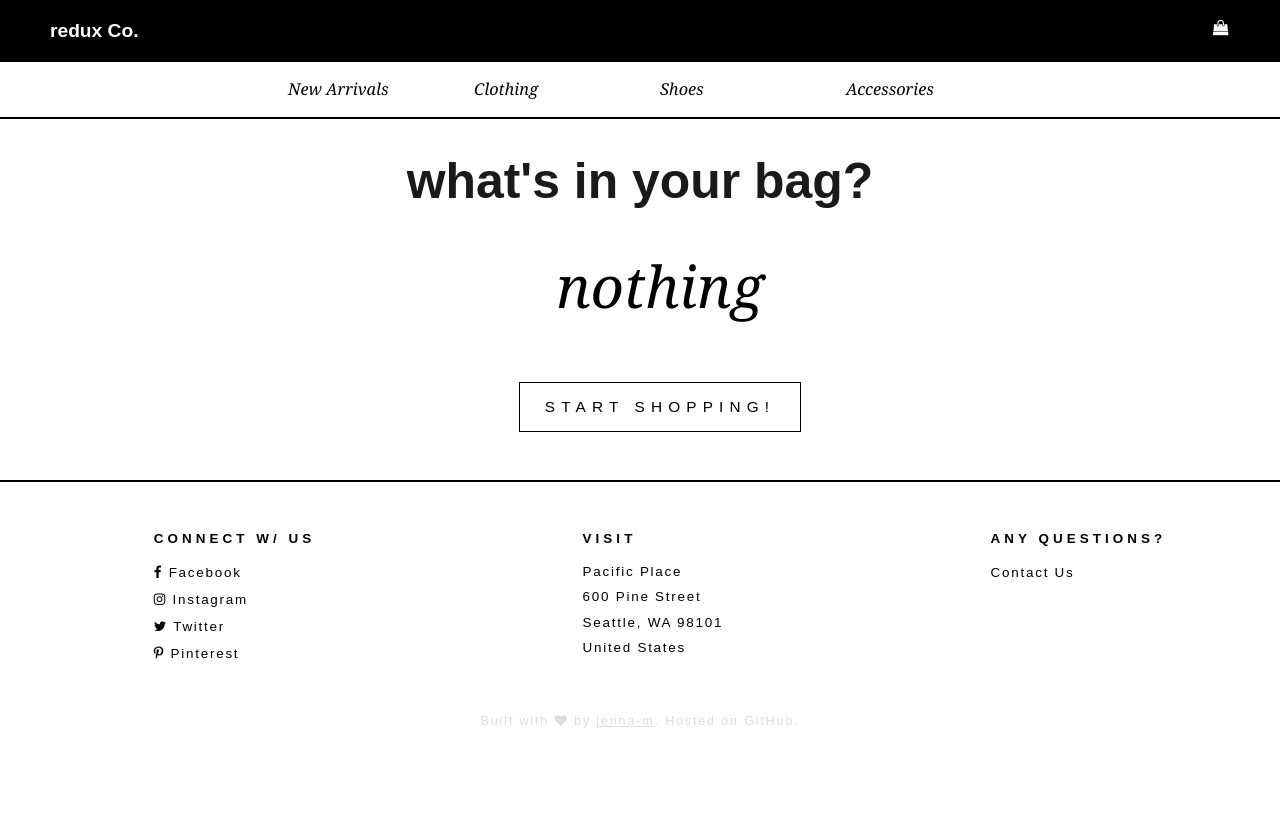
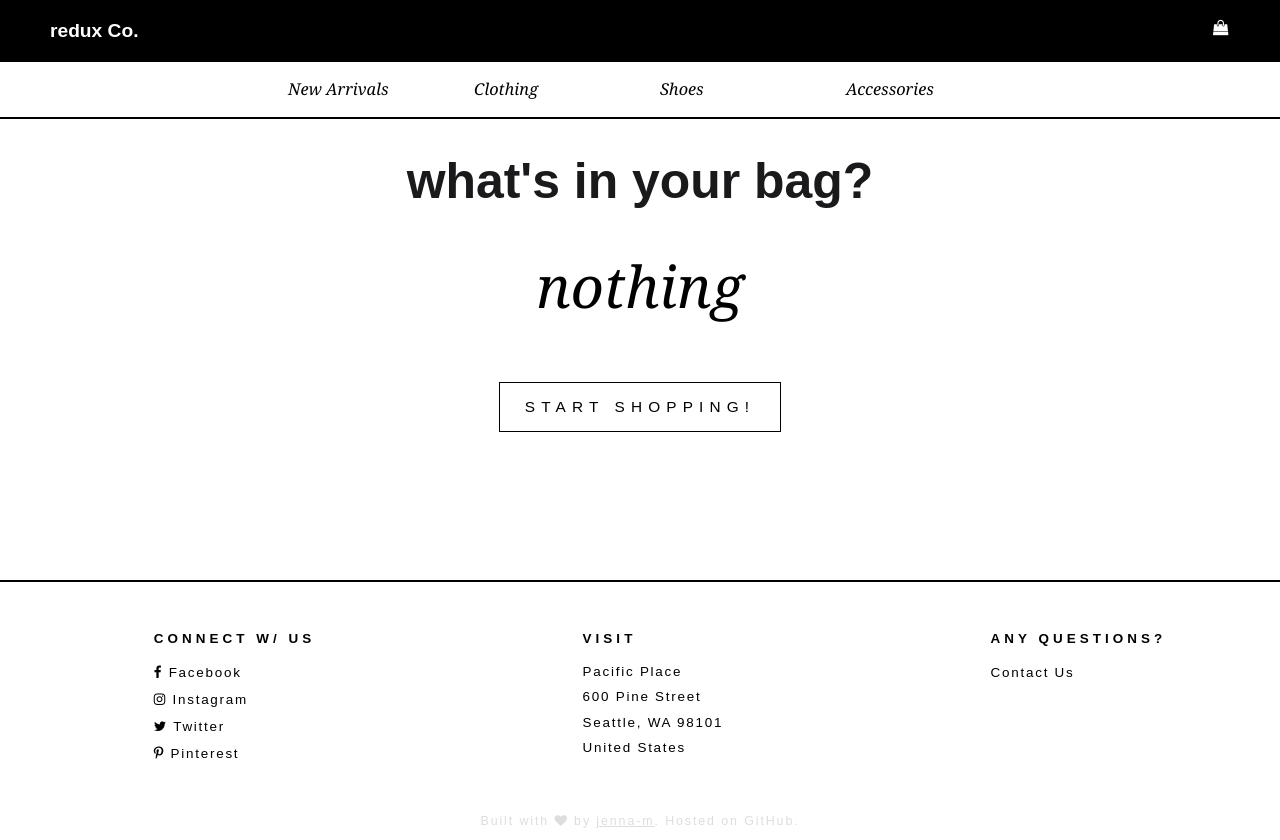
Before and after one commit to jenna-m/redux-co, a React (Create React App) app: page /cart in a window 1280 px wide. Before the commit the page ends 800 px from the top, so only its background shows below. Built offline with nearby package versions, Linux system fonts and the light colour scheme.

Commit message:
Update Cart.js
Rename divs, remove unnecessary <ul>

```diff
--- a/src/components/cart/Cart.js
+++ b/src/components/cart/Cart.js
@@ -52,7 +52,6 @@ class Cart extends React.Component {
 
                             <div className="cart-item-info">
                                 <span className="cart-title">{item.title}</span>
-                                <p class="cart-item-desc">{item.desc}</p>
                                 <p class="cart-item-price">${item.price} ea.</p>
                                 <p class="cart-item-qty">Qty: {item.quantity}</p>
 
@@ -80,12 +79,10 @@ class Cart extends React.Component {
         )
 
         return (
-            <div className="container">
+            <div className="cart-container">
                 <h1>What's in your bag?</h1>
-                <div className="cart">
-                    <ul classname="collection">
-                        {addedItems}
-                    </ul>
+                <div className="cart-items">
+                    {addedItems}
                     <Checkout />
                 </div>
             </div>
```
